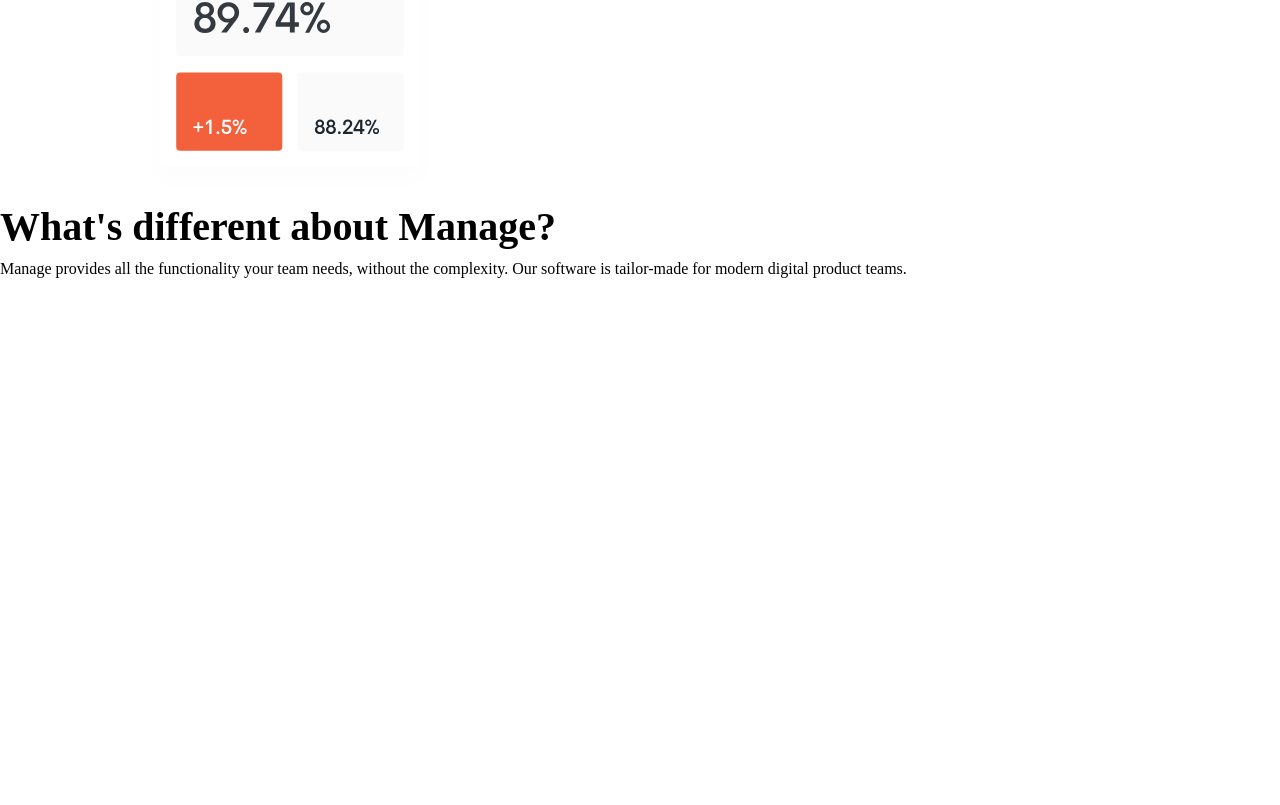
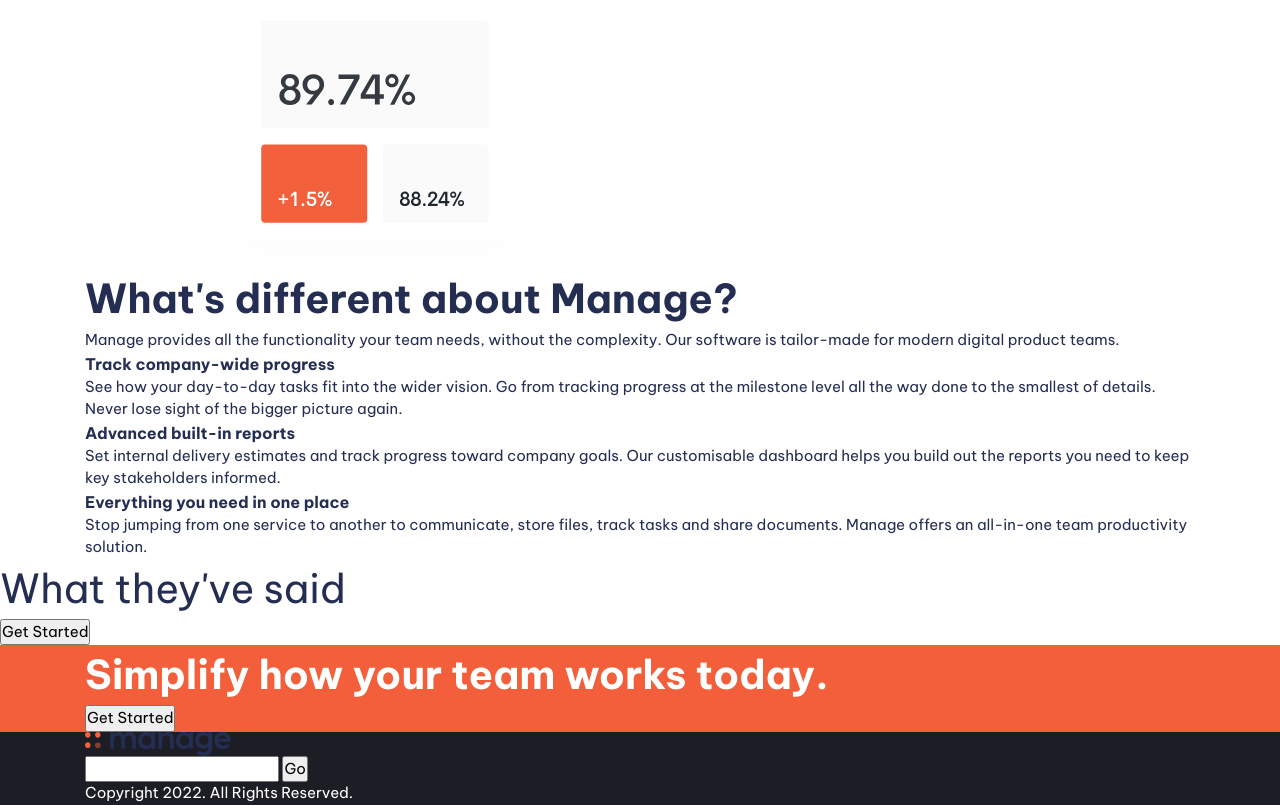
Before and after one commit to pulsar1812/landing-page-vanilla, a website built with Vite: page index.html in a window 1280 px wide. Shown: the part 636-1441 px from the top of the page. Before the commit the page ends 917 px from the top, so only its background shows below. Built offline with nearby package versions, Linux system fonts and the light colour scheme; a web font is replaced by a local one.

Commit message:
Add all markup content

```diff
--- a/index.html
+++ b/index.html
@@ -18,7 +18,7 @@
       <div class="container">
         <a href="#"><img src="images/logo.svg" alt="Manage" /></a>
         <nav class="primary-navigation">
-          <ul role="list" class="nav-list">
+          <ul role="list" aria-label="Primary" class="nav-list">
             <li><a href="#">Pricing</a></li>
             <li><a href="#">Product</a></li>
             <li><a href="#">About Us</a></li>
@@ -64,12 +64,103 @@
                 product teams.
               </p>
             </div>
-            <div></div>
+            <div>
+              <ul class="numbered-items" role="list">
+                <li>
+                  <h3 class="fs-600 fw-bold">Track company-wide progress</h3>
+                  <p>
+                    See how your day-to-day tasks fit into the wider vision. Go
+                    from tracking progress at the milestone level all the way
+                    done to the smallest of details. Never lose sight of the
+                    bigger picture again.
+                  </p>
+                </li>
+                <li>
+                  <h3 class="fs-600 fw-bold">Advanced built-in reports</h3>
+                  <p>
+                    Set internal delivery estimates and track progress toward
+                    company goals. Our customisable dashboard helps you build
+                    out the reports you need to keep key stakeholders informed.
+                  </p>
+                </li>
+                <li>
+                  <h3 class="fs-600 fw-bold">
+                    Everything you need in one place
+                  </h3>
+                  <p>
+                    Stop jumping from one service to another to communicate,
+                    store files, track tasks and share documents. Manage offers
+                    an all-in-one team productivity solution.
+                  </p>
+                </li>
+              </ul>
+            </div>
+          </div>
+        </div>
+      </section>
+
+      <!-- Carousel -->
+      <section class="carousel">
+        <h2 class="fs-secondary-heading">What they've said</h2>
+        <button class="button">Get Started</button>
+      </section>
+
+      <!-- Call To Action -->
+      <section class="bg-accent-400 text-neutral-100">
+        <div class="container">
+          <div class="even-columns">
+            <div>
+              <p class="fs-secondary-heading fw-bold">
+                Simplify how your team works today.
+              </p>
+            </div>
+            <div>
+              <button class="button" data-type="inverted">Get Started</button>
+            </div>
           </div>
         </div>
       </section>
     </main>
 
+    <footer class="bg-neutral-900 text-neutral-100">
+      <div class="container">
+        <div class="even-columns">
+          <div>
+            <a href="#"><img src="images/logo.svg" alt="Manage" /></a>
+            <ul role="list" aria-label="Social media links">
+              <li><a href="#" aria-label="facebook"></a></li>
+              <li><a href="#" aria-label="youtube"></a></li>
+              <li><a href="#" aria-label="twitter"></a></li>
+              <li><a href="#" aria-label="pinterest"></a></li>
+              <li><a href="#" aria-label="instagram"></a></li>
+            </ul>
+          </div>
+
+          <div>
+            <nav class="footer-nav">
+              <ul role="list" aria-label="Footer">
+                <li><a href="#"></a></li>
+                <li><a href="#"></a></li>
+                <li><a href="#"></a></li>
+                <li><a href="#"></a></li>
+                <li><a href="#"></a></li>
+                <li><a href="#"></a></li>
+                <li><a href="#"></a></li>
+              </ul>
+            </nav>
+          </div>
+
+          <div>
+            <form action="">
+              <input type="email" />
+              <button class="button">Go</button>
+            </form>
+            <p>Copyright 2022. All Rights Reserved.</p>
+          </div>
+        </div>
+      </div>
+    </footer>
+
     <script type="module" src="/main.js"></script>
   </body>
 </html>
--- a/style.css
+++ b/style.css
@@ -3,11 +3,11 @@
 :root {
   --clr-primary-400: hsl(228, 39%, 23%);
 
+  --clr-accent-100: hsl(13, 100%, 96%);
   --clr-accent-400: hsl(12, 88%, 59%);
-  --clr-accent-100: hsl(13, 100%, 96%);
 
-  --clr-neutral-100: hsl(233, 12%, 13%);
-  --clr-neutral-900: hsl(0 0% 0%);
+  --clr-neutral-100: hsl(0 0% 100%);
+  --clr-neutral-900: hsl(233, 12%, 13%);
 
   --ff-primary: 'Be Vietnam Pro', sans-serif;
 
@@ -161,3 +161,19 @@
 .fs-400 { font-size: var(--fs-400) }
 .fs-500 { font-size: var(--fs-500) }
 .fs-600 { font-size: var(--fs-600) }
+
+.container {
+  --max-width: 1110px;
+  --padding: 1rem;
+
+  width: min(var(--max-width), 100%);
+  margin-inline: auto;
+}
+
+
+/* General Styling */
+body {
+  font-family: var(--ff-body);
+  font-size: var(--fs-body);
+  color: var(--clr-primary-400);
+}
```
